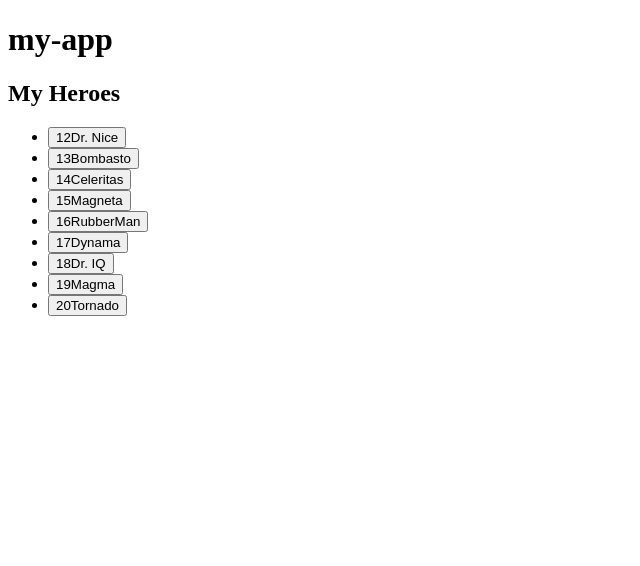
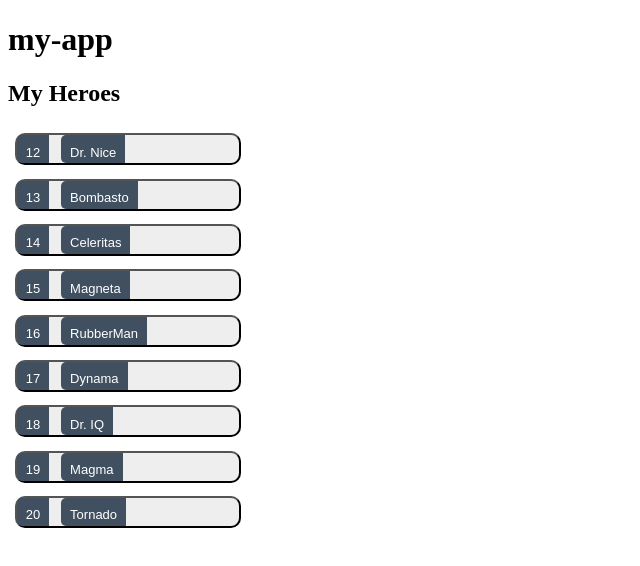
Before and after one commit to eric-judt/tour-of-heroes, an Angular app: page / in a window 1280 px wide. Shown: the top 566 px of the page, without its empty margins (0-640 px from the left). Built offline with nearby package versions, Linux system fonts and the light colour scheme.

Commit message:
feature/list evento click method y estilos

```diff
--- a/src/app/heroes/heroes.component.html
+++ b/src/app/heroes/heroes.component.html
@@ -1,9 +1,18 @@
 <h2>My Heroes</h2>
 <ul class="heroes">
   <li *ngFor="let hero of heroes">
-    <button type="button">
+    <button type="button" (click)="onSelect(hero)">
       <span class="badge">{{hero.id}}</span>
       <span class="badge">{{hero.name}}</span>
     </button>
   </li>
 </ul>
+
+<div *ngIf="selectedHero">
+  <h2>{{selectedHero.name | uppercase}} Details</h2>
+  <div>id: {{selectedHero.id}}</div>
+  <div>
+    <label for="hero-name">Hero name: </label>
+    <input id="hero-name" [(ngModel)]="selectedHero.name" placeholder="name">
+  </div>
+</div>
--- a/src/app/heroes/heroes.component.scss
+++ b/src/app/heroes/heroes.component.scss
@@ -0,0 +1,66 @@
+/* HeroesComponent's private CSS styles */
+.heroes {
+    margin: 0 0 2em 0;
+    list-style-type: none;
+    padding: 0;
+    width: 15em;
+  }
+
+  .heroes li {
+    display: flex;
+  }
+
+  .heroes button {
+    flex: 1;
+    cursor: pointer;
+    position: relative;
+    left: 0;
+    background-color: #EEE;
+    margin: .5em;
+    padding: 0;
+    border-radius: 10px;
+    display: flex;
+    align-items: stretch;
+    height: 2.4em;
+  }
+
+  .heroes button:hover {
+    color: #2c3a41;
+    background-color: #e6e6e6;
+    left: .1em;
+  }
+
+  .heroes button:active {
+    background-color: #525252;
+    color: #fafafa;
+  }
+
+  .heroes button.selected {
+    background-color: black;
+    color: white;
+  }
+
+  .heroes button.selected:hover {
+    background-color: #505050;
+    color: white;
+  }
+
+  .heroes button.selected:active {
+    background-color: black;
+    color: white;
+  }
+
+  .heroes .badge {
+    display: inline-block;
+    font-size: small;
+    color: white;
+    padding: 0.8em 0.7em 0 0.7em;
+    background-color: #405061;
+    line-height: 1em;
+    margin-right: .9em;
+    border-radius: 5px 0 0 5px;
+  }
+
+  .heroes .name {
+    align-self: center;
+  }
--- a/src/app/heroes/heroes.component.ts
+++ b/src/app/heroes/heroes.component.ts
@@ -16,4 +16,10 @@
   ngOnInit(): void {
   }
 
+  selectedHero?: Hero;
+  onSelect(hero: Hero): void {
+    this.selectedHero = hero;
+  }
+
+
 }
```
